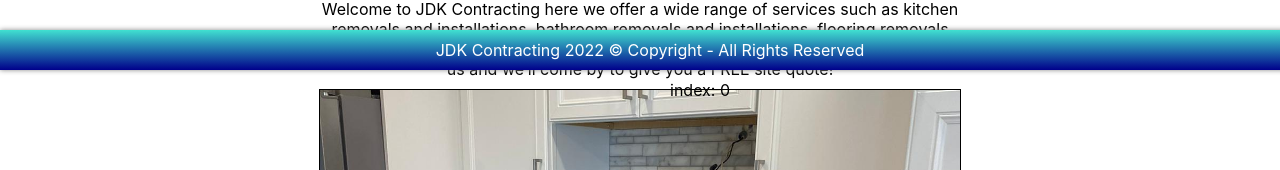
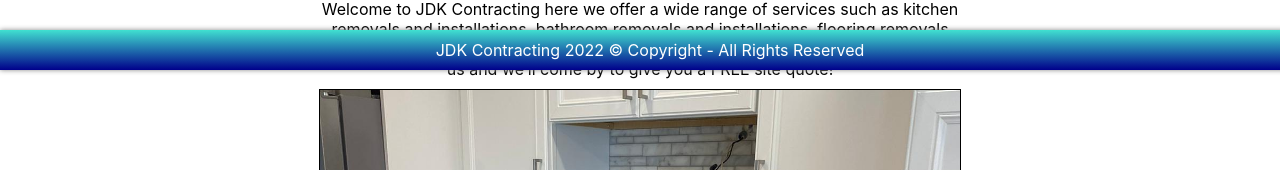
Before and after one commit to leon-chow/jdk-contracting-front-end, a React (Create React App) app: page / in a window 1280 px wide. Shown: the part 730-900 px from the top of the page. Built offline with nearby package versions, Linux system fonts and the light colour scheme.

Commit message:
remove debugging

```diff
--- a/src/components/body/imagecarousel/imagecarousel.css
+++ b/src/components/body/imagecarousel/imagecarousel.css
@@ -8,12 +8,6 @@
     align-items: center;
 }
 
-.center {
-    position: absolute;
-    top: 100%;
-    left: 50%;
-    transform: translate(50%, 50%);
-}
 .carousel-item {
     white-space: nowrap;
     position: relative;
--- a/src/components/body/imagecarousel/imagecarousel.jsx
+++ b/src/components/body/imagecarousel/imagecarousel.jsx
@@ -7,7 +7,7 @@ import image4 from "../../../assets/KITCHEN_4.jpg";
 import image5 from "../../../assets/BATHROOM_1.jpg";
 import image6 from "../../../assets/BATHROOM_2.jpg";
 
-const images = [image1, image2, image3, image4, image5];
+const images = [image1, image2, image3, image4, image5, image6];
 
 const CarouselComponents = (carouselIndex) =>
   images.map((image) => {
@@ -43,7 +43,6 @@ const ImageCarousel = () => {
           )
         }
       ></span>
-      <div className="center"> index: {carouselIndex} </div>
     </div>
   );
 };
```
